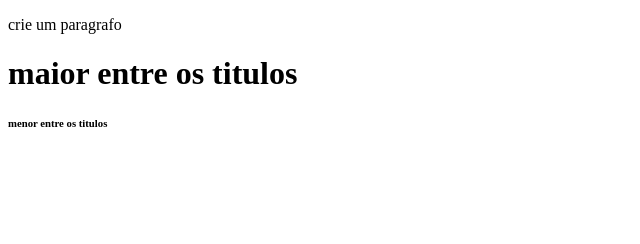
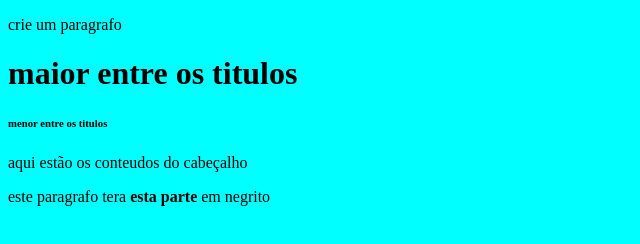
Before and after one commit to samuelzinFF/1P-1A, a plain HTML site: page index.html in a window 1280 px wide. Shown: the whole page, without its empty margins (0-640 px from the left). Drawn offline with Linux system fonts and the light colour scheme.

Commit message:
Add files via upload

```diff
--- a/index.html
+++ b/index.html
@@ -4,11 +4,19 @@
     <meta charset="UTF-8">
     <meta name="viewport" content="width=device-width, initial-scale=1.0">
     <title>Document</title>
+    <link rel="stylesheet" href="style.css">
 </head>
 <body>
 </body>
       <p> crie um paragrafo</p>
       <h1>maior entre os titulos</h1>
       <h6>menor entre os titulos</h6>
+</h6>
+<header>
+    <p>aqui estão os conteudos do cabeçalho
+
+    </p>
+     <p>este paragrafo tera <b>esta parte</b> em negrito</p>
+     </header>
 </body>
 </html>
--- /dev/null
+++ b/style.css
@@ -0,0 +1,3 @@
+body{
+    background-color: aqua;
+}
```
